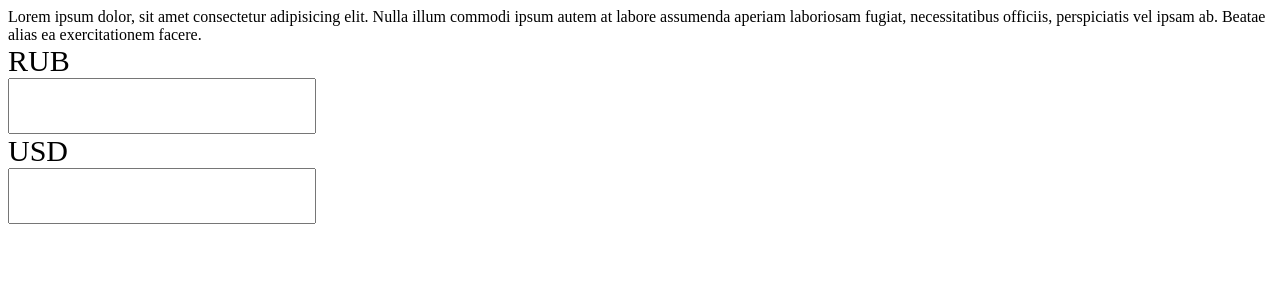
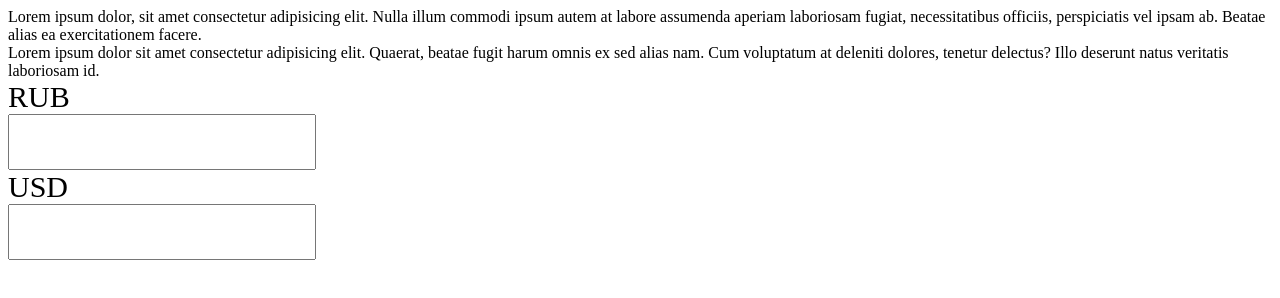
Before and after one commit to paul-frdev/git-sample, a plain HTML site: page index.html in a window 1280 px wide. Drawn offline with Linux system fonts and the light colour scheme.

Commit message:
text new

```diff
--- a/index.html
+++ b/index.html
@@ -19,6 +19,7 @@
 </head>
 <body>
     <div>Lorem ipsum dolor, sit amet consectetur adipisicing elit. Nulla illum commodi ipsum autem at labore assumenda aperiam laboriosam fugiat, necessitatibus officiis, perspiciatis vel ipsam ab. Beatae alias ea exercitationem facere.</div>
+    <div>Lorem ipsum dolor sit amet consectetur adipisicing elit. Quaerat, beatae fugit harum omnis ex sed alias nam. Cum voluptatum at deleniti dolores, tenetur delectus? Illo deserunt natus veritatis laboriosam id.</div>
     <label for="rub">RUB</label>
     <input id="rub" type="text">
     <label for="usd">USD</label>
```
